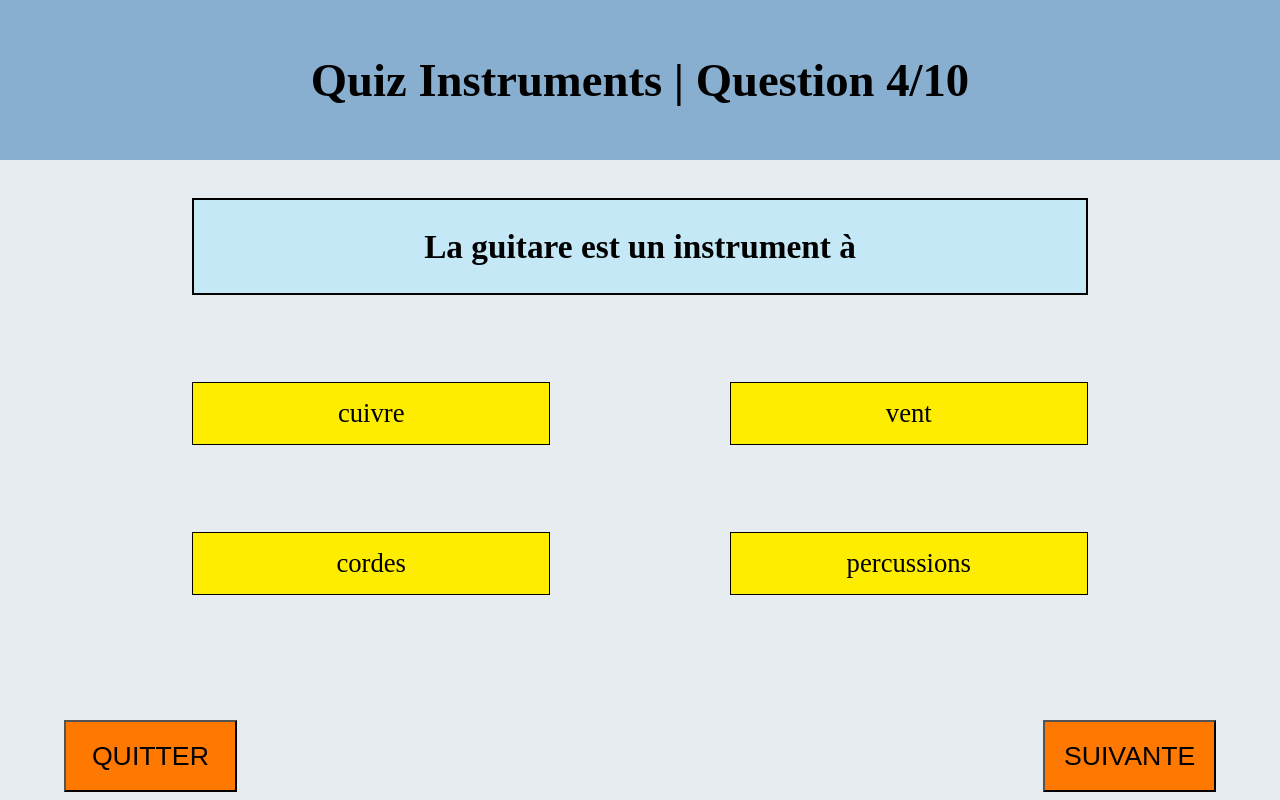
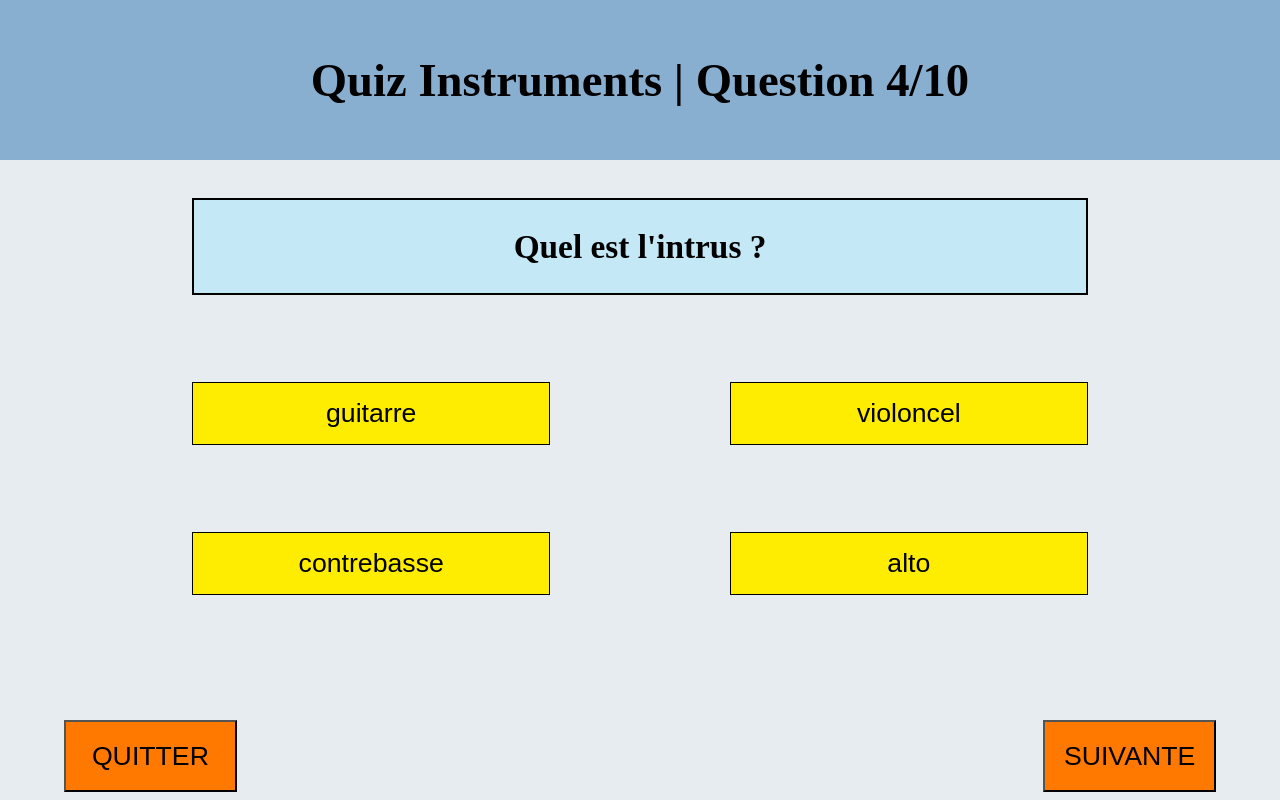
Before and after one commit to 2019-2020-ps6/2022-2023-ps6-cogito, an Angular app in the folder front-end/: page / in a window 1280 px wide. Built offline with nearby package versions, Linux system fonts and the light colour scheme.

Commit message:
task; Ajout des mocks #4

```diff
--- a/front-end/src/app/game/answer-list/answer-list.component.html
+++ b/front-end/src/app/game/answer-list/answer-list.component.html
@@ -1,14 +1,5 @@
 <div class="answer-list">
-    <div class="answer">
-        {{answers.answers[0].value}}
-    </div>
-    <div class="answer">
-        {{answers.answers[1].value}}
-    </div>
-    <div class="answer">
-        {{answers.answers[2].value}}
-    </div>
-    <div class="answer">
-        {{answers.answers[3].value}}
-    </div>
+    <button class="answer" *ngFor="let answer of answers.answers" (click)="isCorrect(answer.isCorrect)">
+        {{ answer.value }}
+    </button>
 </div>
--- a/front-end/src/app/game/answer-list/answer-list.component.scss
+++ b/front-end/src/app/game/answer-list/answer-list.component.scss
@@ -18,3 +18,8 @@
     background-color: $yellow;
     border: solid 1px black;
 }
+
+.answer:hover {
+    background-color: #fff;
+    cursor: pointer;
+    }
--- a/front-end/src/app/game/answer-list/answer-list.component.ts
+++ b/front-end/src/app/game/answer-list/answer-list.component.ts
@@ -13,4 +13,8 @@ export class GameAnswerListComponent implements OnInit {
     }
 
     ngOnInit(): void {}
+
+    isCorrect(value: boolean){
+        console.log(value)
+      }
 }
--- a/front-end/src/app/game/question/question.component.html
+++ b/front-end/src/app/game/question/question.component.html
@@ -1,4 +1,4 @@
 <div>
     <h2>{{question.label}}</h2>
-    <app-game-answer-list [answers]="al"></app-game-answer-list>
+    <app-game-answer-list [answers]="question.answerList"></app-game-answer-list>
 </div>
--- a/front-end/src/app/game/question/question.component.ts
+++ b/front-end/src/app/game/question/question.component.ts
@@ -1,7 +1,7 @@
 import { Component, OnInit } from '@angular/core';
+import { QUESTION_INS4 } from 'src/mocks/questioninstru.mock';
+import { QUESTION_INS3 } from 'src/mocks/questioninstru.mock';
 import { Question } from 'src/models/question.modele';
-import { Answer } from 'src/models/answer.modele';
-import { AnswerList } from 'src/models/answerList.modele';
 
 @Component({
     selector: 'app-game-question',
@@ -9,18 +9,7 @@ import { AnswerList } from 'src/models/answerList.modele';
     styleUrls: ['./question.component.scss']
 })
 export class GameQuestionComponent implements OnInit {
-    answers: Answer[] = [
-        {value: 'cuivre', isCorrect: false},
-        {value: 'vent', isCorrect: false},
-        {value: 'cordes', isCorrect: true},
-        {value: 'percussions', isCorrect: false}
-    ];
-    al: AnswerList = { answers: this.answers };
-    question: Question = {
-        id: '',
-        label: 'La guitare est un instrument à',
-        answerList: this.al
-    };
+    question: Question = QUESTION_INS3;
 
     constructor() { }
 
--- /dev/null
+++ b/front-end/src/mocks/answerlists.mock.ts
@@ -0,0 +1,19 @@
+import { AnswerList } from "src/models/answerList.modele";
+
+export const ANSWER_INS3: AnswerList = {
+    answers:[
+        {value: 'guitarre', isCorrect: false},
+        {value: 'violoncel', isCorrect: false},
+        {value: 'contrebasse', isCorrect: true},
+        {value: 'alto', isCorrect: false}
+    ]
+};
+
+export const ANSWER_INS4: AnswerList = {
+    answers:[
+        {value: 'cuivre', isCorrect: false},
+        {value: 'vent', isCorrect: false},
+        {value: 'cordes', isCorrect: true},
+        {value: 'percussions', isCorrect: false}
+    ]
+};
--- /dev/null
+++ b/front-end/src/mocks/questioninstru.mock.ts
@@ -0,0 +1,16 @@
+import { Question } from "src/models/question.modele";
+import { AnswerList } from "src/models/answerList.modele";
+import { ANSWER_INS4 } from "./answerlists.mock";
+import { ANSWER_INS3 } from "./answerlists.mock";
+
+export const QUESTION_INS3: Question = {
+    id: 'Ins3',
+    label: 'Quel est l\'intrus ?',
+    answerList: ANSWER_INS3
+};
+
+export const QUESTION_INS4: Question = {
+    id: 'Ins4',
+    label: 'La guitare est un instrument à',
+    answerList: ANSWER_INS4
+};
```
